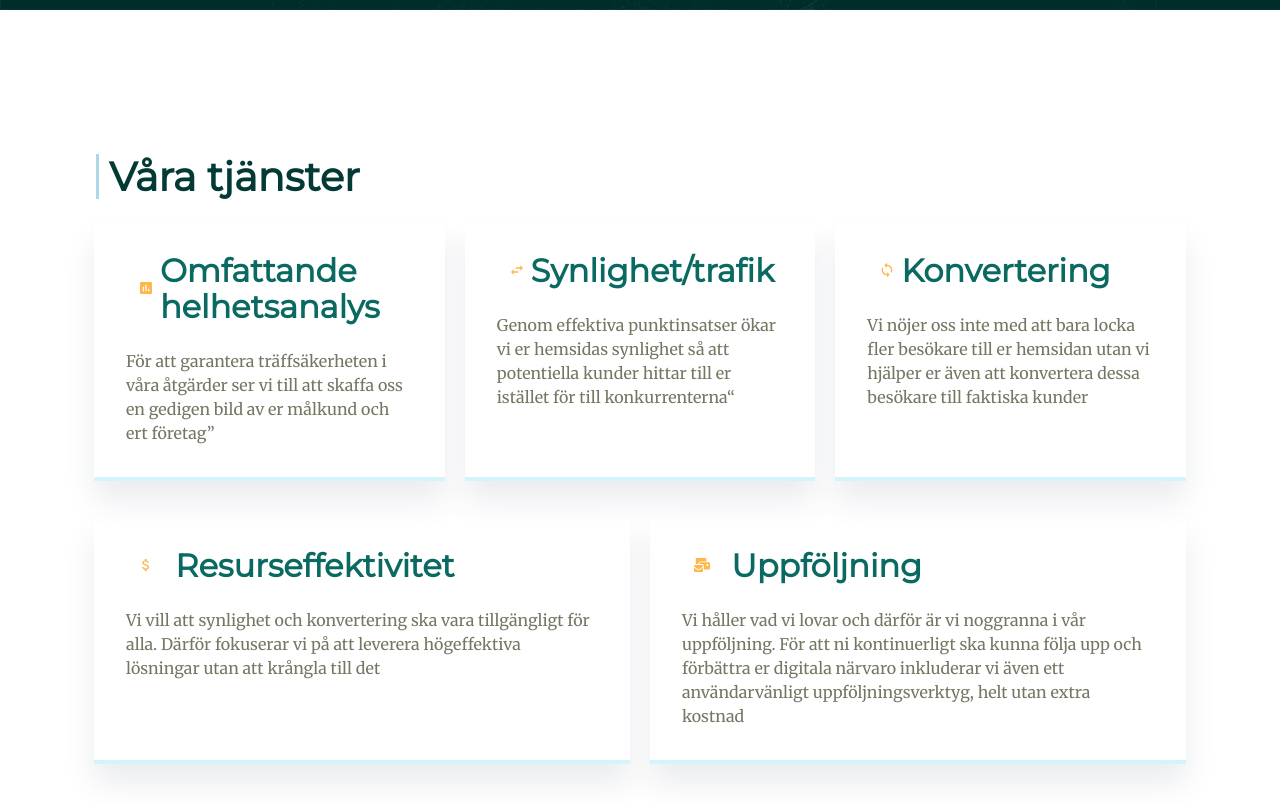
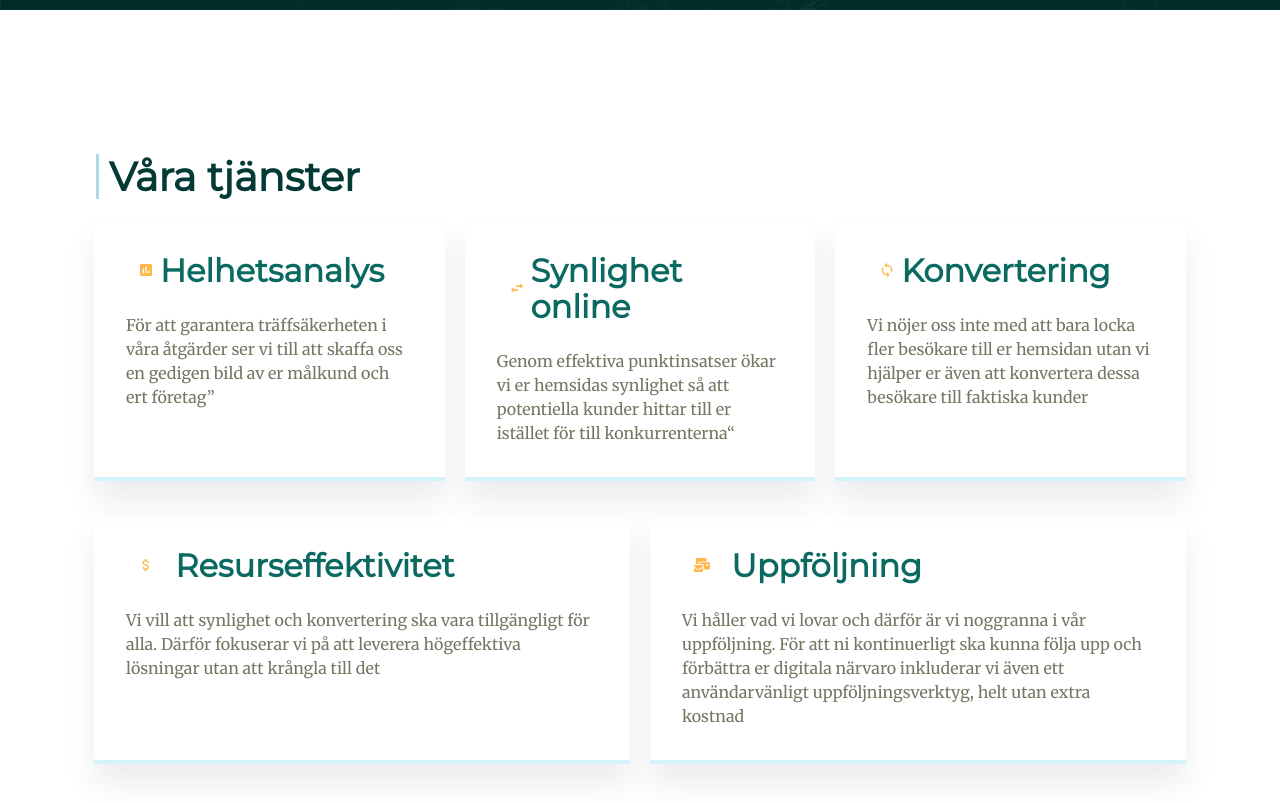
Before and after one commit to codebyjonas/digitalframgang.com, a React (Create React App) app: page / in a window 1280 px wide. Shown: the part 790-1593 px from the top of the page. Built offline with nearby package versions, Linux system fonts and the light colour scheme.

Commit message:
added new oskar

```diff
--- a/src/components/Services.js
+++ b/src/components/Services.js
@@ -24,9 +24,7 @@
                             </span>
                         </div>
                         <div className='column'>
-                            <h2 className='title is-3'>
-                                Omfattande helhetsanalys
-                            </h2>
+                            <h2 className='title is-3'>Helhetsanalys</h2>
                         </div>
                     </div>
                     <div>
@@ -45,7 +43,7 @@
                             </span>
                         </div>
                         <div className='column'>
-                            <h2 className='title is-3'>Synlighet/trafik</h2>
+                            <h2 className='title is-3'>Synlighet online</h2>
                         </div>
                     </div>
                     <p>
```
Also changed, not shown: src/assets/oskarberggren.jpg.
